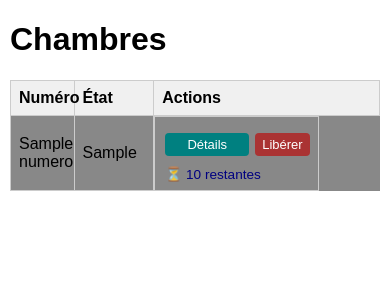
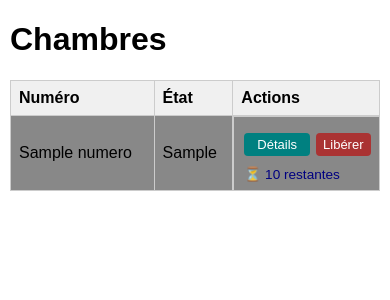
Before and after one commit to IbrahimaDIOUF33/Soneva_chambres-flask, a Flask app: template App/templates/index.html in a window 390 px wide. Shown: the part 45-345 px from the top of the page. Run offline with Flask 3, Linux system fonts and the light colour scheme; the template is opened without the code that fills it: most values are stand-ins (such as "Sample title", 1, 10 or a date in 2020); some libraries are stand-ins or nearby versions.

```diff
--- a/App/static/style.css
+++ b/App/static/style.css
@@ -206,51 +206,4 @@ tr[style*="red"] td        { background-color: #ffcccc !important; }
         display: none !important;
     }
 
-    /* Fixer le layout du tableau */
-    table {
-        table-layout: fixed;
-        width: 100%;
-    }
-
-    /* Proportions stables pour les 3 colonnes visibles */
-    th:nth-child(1), td:nth-child(1) {
-        width: 15%;  /* Numéro */
-    }
-
-    th:nth-child(2), td:nth-child(2) {
-        width: 20%;  /* État */
-    }
-
-    th:nth-child(3), td:nth-child(3) {
-        width: 65%;  /* Actions */
-    }
-
-    /* Forcer les champs à ne pas dépasser */
-    .form-rapide {
-        flex-direction: column;
-        max-width: 100%;
-        overflow-wrap: break-word;
-    }
-
-    .form-rapide input,
-    .form-rapide button {
-        width: 100%;
-        box-sizing: border-box;
-        font-size: 13px;
-        padding: 4px 6px;
-    }
-
-    .modal-content {
-        font-size: 1em;
-    }
-
-    /* Champs des formulaires classiques (réservation) */
-    input[type="datetime-local"],
-    input[type="text"],
-    select,
-    textarea {
-        width: 100%;
-        box-sizing: border-box;
-        font-size: 1em;
-    }
 }
```
